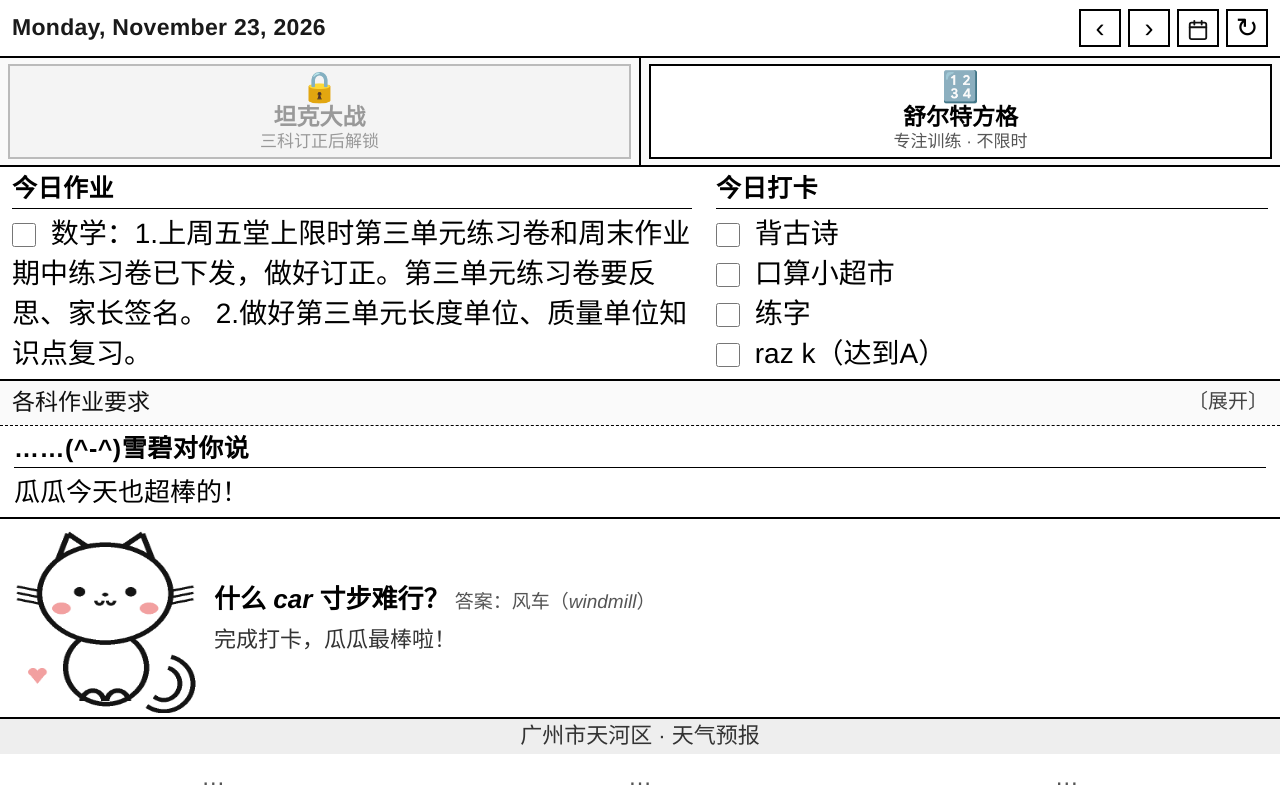
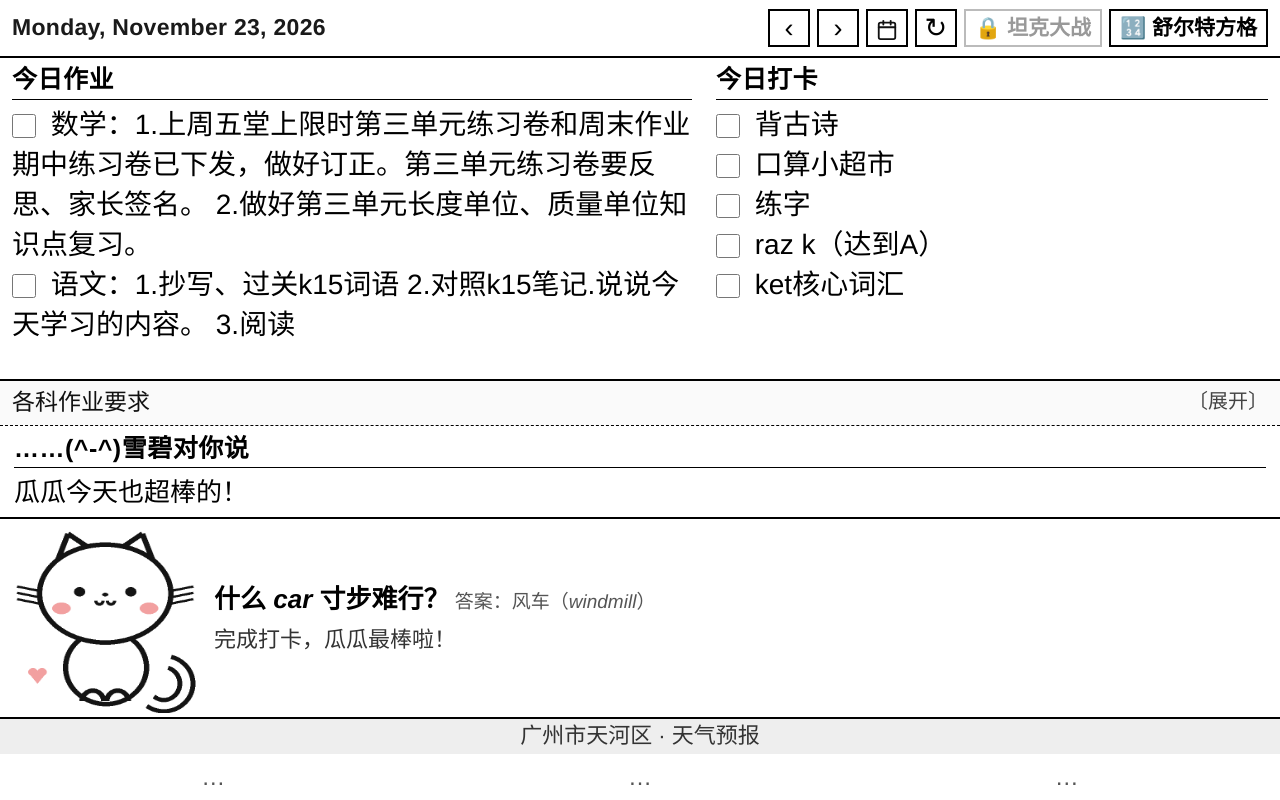
Before and after one commit to jo20099/kindle-diary, a plain HTML site: page index.html in a window 1280 px wide. Drawn offline with Linux system fonts and the light colour scheme; no server answers.

Commit message:
feat(web): 游戏入口改为顶栏小按钮，撤掉独立横条，扩大今日作业可视区

```diff
--- a/index.html
+++ b/index.html
@@ -9,12 +9,12 @@
 html,body { background:#fff; color:#000; }
 /* 全局字体栈：英文用经典无衬线，中文回退到苹方/雅黑， Kindle 等老浏览器回落到 Arial/系统 */
 body { font-family:'Helvetica Neue', Helvetica, Arial, 'Segoe UI', Roboto, 'PingFang SC', 'Hiragino Sans GB', 'Microsoft YaHei', sans-serif; -webkit-text-size-adjust:none; line-height:1.3; }
-/* 顶栏用 table 排版（KPW2 老内核对 flex 支持不稳）：日期在左，四个按钮在右，强制同一行 */
+/* 顶栏用 table 排版（KPW2 老内核对 flex 支持不稳）：日期在左，按钮在右，强制同一行 */
 #bar { font-size:24px; padding:9px 12px; border-bottom:2px solid #000; }
 #bar table { width:100%; border-collapse:collapse; }
 #bar td { vertical-align:middle; white-space:nowrap; }
-#bar td.barDate { font-size:23px; font-weight:300; letter-spacing:0.3px; color:#1a1a1a; }
-#bar td.barBtns { text-align:right; }
+#bar td.barDate { width:30%; font-size:23px; font-weight:300; letter-spacing:0.3px; color:#1a1a1a; }
+#bar td.barBtns { text-align:right; width:70%; }
 /* 四个按钮统一为等高等宽盒子：无论文字还是 SVG 都垂直水平居中、高度一致 */
 .btn { display:inline-block; width:42px; height:38px; line-height:34px; padding:0; border:2px solid #000; font-size:27px; text-align:center; color:#000; text-decoration:none; vertical-align:middle; margin-left:7px; }
 .btn svg { display:inline-block; vertical-align:middle; width:22px; height:22px; }
@@ -75,17 +75,10 @@ table { width:100%; border-collapse:collapse; table-layout:fixed; }
 .saverHist { font-size:28px; line-height:46px; word-break:break-all; }
 .barLink { font-size:22px; color:#111; text-decoration:none; border:2px solid #000; padding:4px 10px; line-height:1; margin-left:6px; }
 .barLink.locked { color:#999; border-color:#bbb; }
-/* 游戏入口横条：顶栏下方独立一行，两个入口 table 平分宽度（兼容 KPW2，绝不重叠） */
-#gameBar { border-bottom:2px solid #000; background:#fafafa; }
-#gameBar table { width:100%; border-collapse:collapse; table-layout:fixed; }
-#gameBar td { width:50%; text-align:center; padding:6px 8px; vertical-align:middle; }
-#gameBar td:first-child { border-right:2px solid #000; }
-.gameTile { display:block; text-decoration:none; color:#000; border:2px solid #000; background:#fff; padding:5px 4px; line-height:1.2; }
-.gameTile.locked { color:#999; border-color:#bbb; background:#f4f4f4; }
-.gameTile .gtIcon { display:block; font-size:30px; line-height:32px; }
-.gameTile .gtName { display:block; font-size:23px; font-weight:700; line-height:28px; }
-.gameTile .gtSub { display:block; font-size:17px; color:#555; line-height:21px; }
-.gameTile.locked .gtSub { color:#999; }
+/* 游戏入口：顶栏小按钮（原独立横条太占竖向空间，压缩了今日作业可视区；改到顶栏后省约 100px）
+   .btnWide 与 .btn 同高 38px，宽度随文字自适应，锁定态置灰 */
+.btnWide { display:inline-block; height:38px; line-height:34px; padding:0 9px; border:2px solid #000; font-size:21px; font-weight:700; text-align:center; color:#000; text-decoration:none; vertical-align:middle; margin-left:7px; white-space:nowrap; }
+.btnWide.locked { color:#999; border-color:#bbb; }
 /* 坦克大战：全屏覆盖层（黑白高对比，墨水屏友好） */
 #game { position:fixed; left:0; top:0; width:100%; height:100%; background:#fff; z-index:10001; display:none; }
 #game.on { display:block; }
@@ -120,11 +113,6 @@ table { width:100%; border-collapse:collapse; table-layout:fixed; }
 <body>
 
 <div id="bar">&nbsp;</div>
-
-<div id="gameBar"><table><tr>
-  <td id="tankTile"></td>
-  <td id="schulteTile"></td>
-</tr></table></div>
 
 <div id="scroll">
 <table id="main">
@@ -574,17 +562,17 @@ function load(){
 }
 
 function fitScroll(){
-  var b=document.getElementById('bottom'), bar=document.getElementById('bar'), gb=document.getElementById('gameBar'), s=document.getElementById('scroll');
+  var b=document.getElementById('bottom'), bar=document.getElementById('bar'), s=document.getElementById('scroll');
   if(!b||!s) return;
   var vh=document.documentElement.clientHeight||window.innerHeight||0;
-  var h=vh-(b.offsetHeight||0)-(bar?bar.offsetHeight:0)-(gb?gb.offsetHeight:0);
+  var h=vh-(b.offsetHeight||0)-(bar?bar.offsetHeight:0);
   if(h>0) s.style.height=h+'px';
 }
 
 function render(){
   var days=(DATA&&DATA.days)||{}, dd=days[cur]||{};
   var dt=new Date(cur.replace(/-/g,'/'));
-  /* 顶栏：日期 + 四个按钮，table 一行排版，KPW2 上绝不换行；屏保入口已按用户要求移除 */
+  /* 顶栏：日期 + 六个按钮，table 一行排版，KPW2 上绝不换行；游戏入口改为顶栏小按钮（省竖向空间） */
   document.getElementById('bar').innerHTML=
     '<table><tr>'
     +'<td class="barDate"><b>'+fmtDateEN(dt)+'</b></td>'
@@ -593,8 +581,8 @@ function render(){
     +'<a class="btn" href="javascript:void(0)" onclick="page(1)" title="后一天" aria-label="后一天">›</a>'
     +'<a class="btn" href="javascript:void(0)" onclick="goLatest()" title="今天" aria-label="今天"><svg viewBox="0 0 24 24" fill="none" stroke="#111" stroke-width="2" stroke-linecap="round" stroke-linejoin="round"><rect x="3" y="4" width="18" height="18" rx="2"/><line x1="3" y1="9" x2="21" y2="9"/><line x1="8" y1="2" x2="8" y2="6"/><line x1="16" y1="2" x2="16" y2="6"/></svg></a>'
     +'<a class="btn" href="javascript:void(0)" onclick="load()" title="刷新" aria-label="刷新">↻</a>'
+    +renderGameBar()
     +'</td></tr></table>';
-  renderGameBar();
 
   var ck=dd.checklist||[], s='', i;
   if(!ck.length) s='<div class="empty">这一天还没有录入～</div>';
@@ -719,16 +707,14 @@ function gameUsedKey(d){ return 'gameUsed_'+d; }
 function gameUsedToday(){ try{ return localStorage.getItem(gameUsedKey(cur))=='1'; }catch(e){ return false; } }
 function markGameUsed(){ try{ localStorage.setItem(gameUsedKey(cur),'1'); }catch(e){} }
 function renderGameBar(){
-  var tankIcon,tankName,tankSub,tankCls,tankClick;
-  if(!gameUnlocked()){ tankIcon='🔒'; tankName='坦克大战'; tankSub='三科订正后解锁'; tankCls=' locked'; tankClick='gameClick'; }
-  else if(gameUsedToday()){ tankIcon='✅'; tankName='坦克大战'; tankSub='今天已玩 · 明天再来'; tankCls=' locked'; tankClick='gameClick'; }
-  else { tankIcon='🎮'; tankName='坦克大战'; tankSub='今天 10 分钟'; tankCls=''; tankClick='gameClick'; }
-  document.getElementById('tankTile').innerHTML=
-    '<a class="gameTile'+tankCls+'" href="javascript:void(0)" onclick="'+tankClick+'()">'
-    +'<span class="gtIcon">'+tankIcon+'</span><span class="gtName">'+tankName+'</span><span class="gtSub">'+tankSub+'</span></a>';
-  document.getElementById('schulteTile').innerHTML=
-    '<a class="gameTile" href="javascript:void(0)" onclick="openSchulte()">'
-    +'<span class="gtIcon">🔢</span><span class="gtName">舒尔特方格</span><span class="gtSub">专注训练 · 不限时</span></a>';
+  /* 游戏入口以顶栏小按钮形式返回（由 render 拼进顶栏）；
+     坦克大战锁定/已玩状态用图标+置灰表达，点击时 alert 说明原因 */
+  var tankIcon,tankCls;
+  if(!gameUnlocked()){ tankIcon='🔒'; tankCls=' locked'; }
+  else if(gameUsedToday()){ tankIcon='✅'; tankCls=' locked'; }
+  else { tankIcon='🎮'; tankCls=''; }
+  return '<a class="btnWide'+tankCls+'" href="javascript:void(0)" onclick="gameClick()">'+tankIcon+' 坦克大战</a>'
+       + '<a class="btnWide" href="javascript:void(0)" onclick="openSchulte()">🔢 舒尔特方格</a>';
 }
 function gameClick(){
   if(!gameUnlocked()){
```
